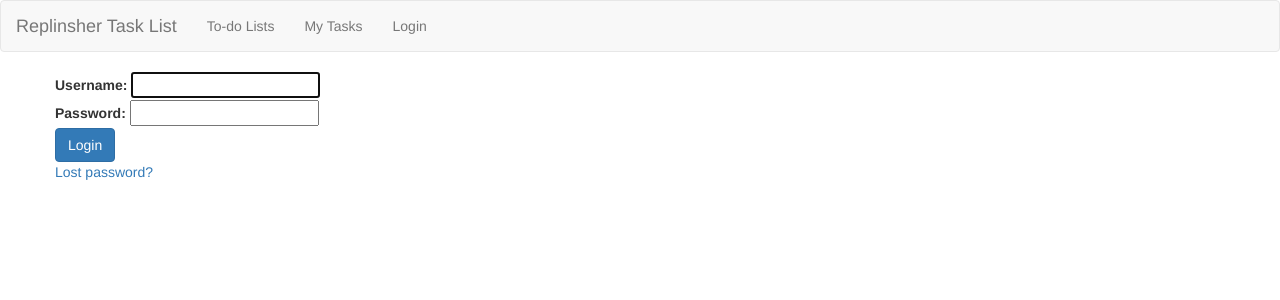
After one commit to karthic-psa/Replenisher-Task-List, a Django app: page /accounts/login/ in a window 1280 px wide. The commit adds this page. Shown: the top 300 px of the page. Run offline with Django 3.2, Linux system fonts and the light colour scheme; parts of the project's set-up code (start-up, migrations or seed data) failed here and were passed over; some libraries are stand-ins or nearby versions.

Commit message:
feat: added user authentication and authorization via login and log out views - (inbuilt django) style: removed some white spaces
need to post to model properly base on user authentication

```diff
--- a/tasklistapp/templates/add_task.html
+++ b/tasklistapp/templates/add_task.html
@@ -1,4 +1,4 @@
-<form action="" name="add_task" method="post">
+<form action="" name="ae_task" method="post">
   {% csrf_token %}
   <div id="AddTask" class="collapse mt-3">
     <div class="form-group">
@@ -30,7 +30,7 @@
     <input type="hidden" name="priority"
       value="{% if form.priority.value %}{{ form.priority.value }}{% else %}999{% endif %}" id="id_priority">
     <input type="hidden" name="created_by" value="{{ request.user.id }}" id="id_created_by">
-    <input type="hidden" name="list_task" value="{{ form.list_task.value }}" id="id_list_task">
+    <input type="hidden" name="list_of_task" value="{{ form.list_of_task.value }}" id="id_list_task">
 
     <p>
       <input type="submit" name="add_task" value="Submit" class="btn btn-primary">
--- a/tasklistapp/templates/base.html
+++ b/tasklistapp/templates/base.html
@@ -21,10 +21,21 @@
       <li class="active"></li>
       <li><a href="{% url 'task_lists' %}">To-do Lists</a></li>
       <li><a href="{% url 'personal' %}">My Tasks</a></li>
+      <li>
+          {% if user.is_authenticated %}
+              <a href="{% url 'logout' %}">Logout</a>
+          {% else %}
+              <a href="{% url 'login' %}">Login</a>
+          {% endif %}
+      </li>
     </ul>
   </div>
 </nav>
+<div class="container">
+            <div class="row">
 {% block content %}
 {% endblock %}
+            </div>
+</div>
 </body>
 </html>
--- /dev/null
+++ b/tasklistapp/templates/registration/login.html
@@ -0,0 +1,39 @@
+{% extends "base.html" %}
+
+{% block content %}
+
+{% if form.errors %}
+<p>Your username and password didn't match. Please try again.</p>
+{% endif %}
+
+{% if next %}
+    {% if user.is_authenticated %}
+    <p>Your account doesn't have access to this page. To proceed,
+    please login with an account that has access.</p>
+    {% else %}
+    <p>Please login to see this page.</p>
+    {% endif %}
+{% endif %}
+
+<form method="post" action="{% url 'login' %}">
+{% csrf_token %}
+
+<div>
+  <td>{{ form.username.label_tag }}</td>
+  <td>{{ form.username }}</td>
+</div>
+<div>
+  <td>{{ form.password.label_tag }}</td>
+  <td>{{ form.password }}</td>
+</div>
+
+<div>
+  <input type="submit" class="btn btn-primary" value="Login" />
+  <input type="hidden" name="next" value="{{ next }}" />
+</div>
+</form>
+
+{# Assumes you setup the password_reset view in your URLconf #}
+<p><a href="{% url 'password_reset' %}">Lost password?</a></p>
+
+{% endblock %}
--- a/wtasklist/settings.py
+++ b/wtasklist/settings.py
@@ -55,7 +55,7 @@ ROOT_URLCONF = 'wtasklist.urls'
 TEMPLATES = [
     {
         'BACKEND': 'django.template.backends.django.DjangoTemplates',
-        'DIRS': [os.path.join(BASE_DIR, 'templates')]
+        'DIRS': [os.path.join(BASE_DIR, './templates')]
         ,
         'APP_DIRS': True,
         'OPTIONS': {
@@ -70,7 +70,8 @@ TEMPLATES = [
 ]
 
 WSGI_APPLICATION = 'wtasklist.wsgi.application'
-
+# Redirect to home URL after login (Default redirects to /accounts/profile/)
+LOGIN_REDIRECT_URL = '/tasks'
 
 # Database
 # https://docs.djangoproject.com/en/1.11/ref/settings/#databases
--- a/wtasklist/urls.py
+++ b/wtasklist/urls.py
@@ -13,7 +13,7 @@ Including another URLconf
     1. Import the include() function: from django.conf.urls import url, include
     2. Add a URL to urlpatterns:  url(r'^blog/', include('blog.urls'))
 """
-from django.conf.urls import url
+from django.conf.urls import url, include
 from django.contrib import admin
 from tasklistapp import views
 
@@ -49,4 +49,6 @@ urlpatterns = [
         r'^task/(?P<task_id>[0-9]+)/',
         views.task_detail,
         name='task_detail'),
+
+    url(r'^accounts/', include('django.contrib.auth.urls'))
 ]
```
Also changed, not shown: tasklistapp/templates/detail_of_task.html (+8 -1 lines), tasklistapp/templates/index.html (+16 -2 lines), tasklistapp/templates/registration/logged_out.html (added, +7 -0 lines), tasklistapp/templates/tasks_view.html (+7 -1 lines), tasklistapp/views.py (+4 -5 lines).
